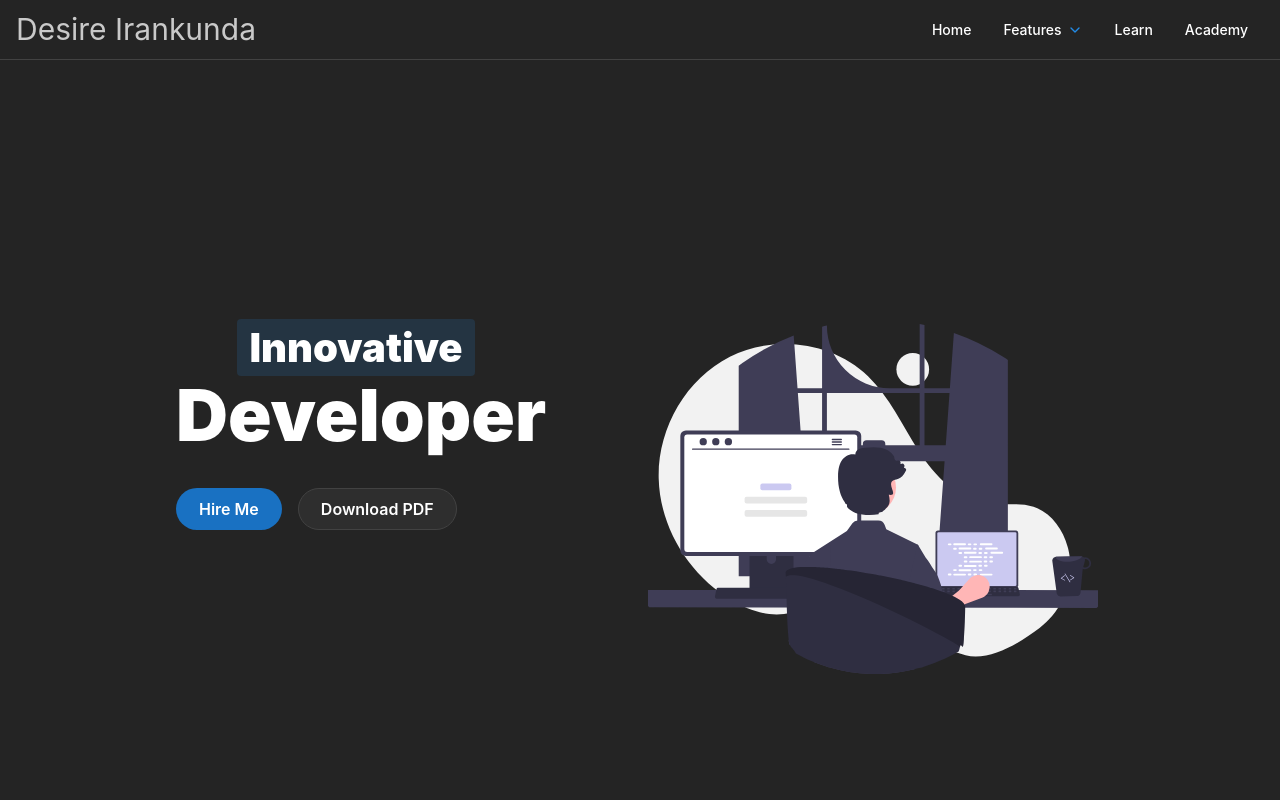
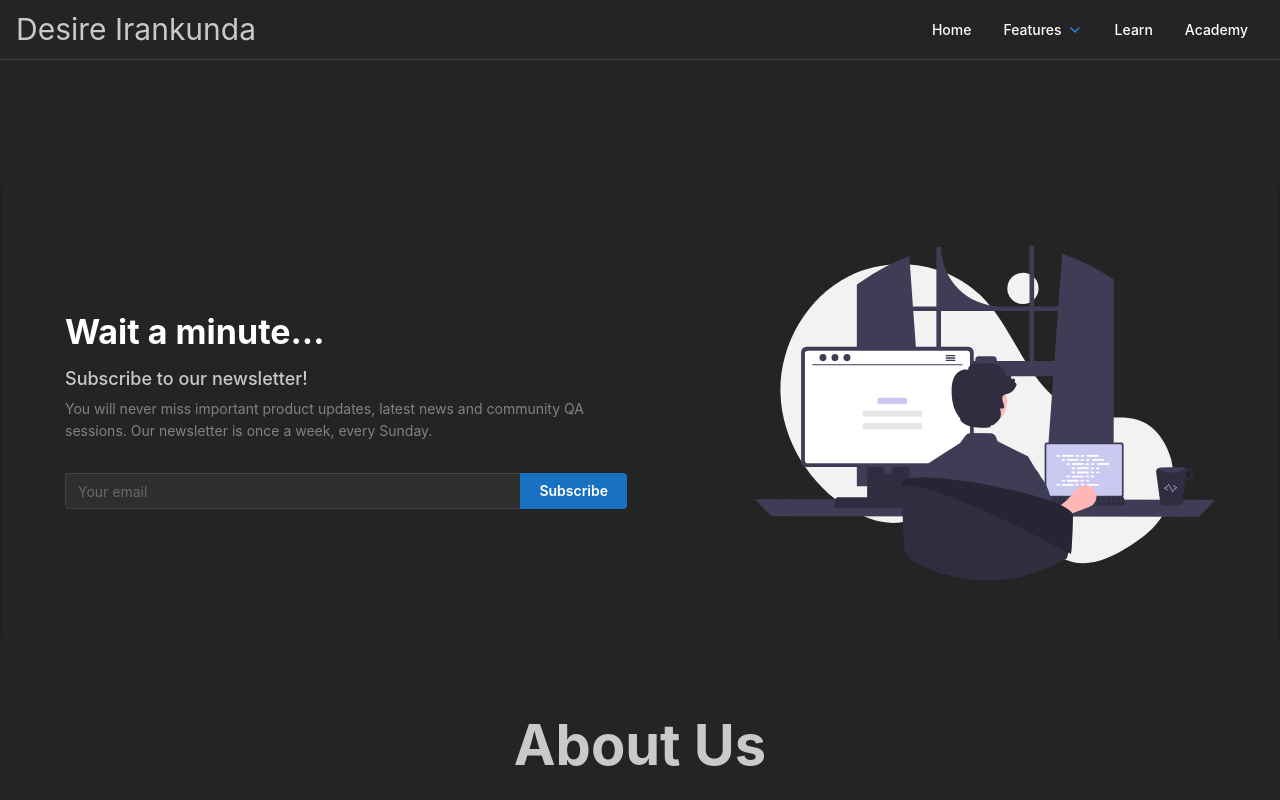
Before and after one commit to Deewiliams/My-portfolio, a React (Vite) app: page / in a window 1280 px wide. Shown: the top 800 px of the page. Built offline with nearby package versions, Linux system fonts and the light colour scheme.

Commit message:
cleaned the code

```diff
--- a/src/pages/Project/Project.module.css
+++ b/src/pages/Project/Project.module.css
@@ -4,9 +4,7 @@
 }
 
 .title {
-    font-family:
-      Greycliff CF,
-      var(--mantine-font-family);
+  font-family: Greycliff CF, var(--mantine-font-family);
   font-size: 32px;
   font-weight: 500;
   line-height: 1.5;
--- a/src/pages/landingPage/LandingPage.module.css
+++ b/src/pages/landingPage/LandingPage.module.css
@@ -1,60 +1,60 @@
-.inner {
+.wrapper {
   display: flex;
-  justify-content: space-between;
-  padding-top: calc(var(--mantine-spacing-xl) * 4);
-  padding-bottom: calc(var(--mantine-spacing-xl) * 4);
-  /* margin-top: 150px; */
+  align-items: center;
+  padding: calc(var(--mantine-spacing-xl) * 2);
+  border-radius: var(--mantine-radius-md);
+  /* background-color: light-dark(var(--mantine-color-white), var(--mantine-color-dark-8)); */
+  border: 1px solid light-dark(var(--mantine-color-gray-3), var(--mantine-color-dark-8));
+
+  @media (max-width: $mantine-breakpoint-sm) {
+    flex-direction: column-reverse;
+    padding: var(--mantine-spacing-xl);
+  }
 }
 
-.content {
-  max-width: 480px;
-  margin-right: calc(var(--mantine-spacing-xl) * 3);
+.image {
+  max-width: 40%;
 
-  @media (max-width: $mantine-breakpoint-md) {
+  @media (max-width: $mantine-breakpoint-sm) {
     max-width: 100%;
-    margin-right: 0;
+  }
+}
+
+.body {
+  padding-right: calc(var(--mantine-spacing-xl) * 4);
+
+  @media (max-width: $mantine-breakpoint-sm) {
+    padding-right: 0;
+    margin-top: var(--mantine-spacing-xl);
   }
 }
 
 .title {
   color: light-dark(var(--mantine-color-black), var(--mantine-color-white));
-  font-family: Greycliff CF, var(--mantine-font-family);
-  font-size: 2.5rem;
-  line-height: 1.2;
-  font-weight: 900;
-  text-align: center;
-
-  /* @media (max-width: $mantine-breakpoint-xs) {
-    font-size: 28px;
-  } */
+  font-family:
+    Greycliff CF,
+    var(--mantine-font-family);
+  line-height: 1;
+  margin-bottom: var(--mantine-spacing-md);
 }
 
-.developer {
-  color: light-dark(var(--mantine-color-black), var(--mantine-color-white));
-  font-family: Greycliff CF, var(--mantine-font-family);
-  font-size: 4.5rem;
-  line-height: 1.2;
-  font-weight: 900;
+.controls {
+  display: flex;
+  margin-top: var(--mantine-spacing-xl);
+}
+
+.inputWrapper {
+  width: 100%;
+  flex: 1;
+}
+
+.input {
+  border-top-right-radius: 0;
+  border-bottom-right-radius: 0;
+  border-right: 0;
 }
 
 .control {
-  @media (max-width: $mantine-breakpoint-xs) {
-    flex: 1;
-  }
+  border-top-left-radius: 0;
+  border-bottom-left-radius: 0;
 }
-
-.image {
-  width: 450px;
-  height: 350px;
-
-  @media (max-width: $mantine-breakpoint-md) {
-    margin-top: 100px;
-  }
-}
-
-.highlight {
-  position: relative;
-  background-color: var(--mantine-color-blue-light);
-  border-radius: var(--mantine-radius-sm);
-  padding: 4px 12px;
-}
--- a/src/pages/landingPage/LandingPage.tsx
+++ b/src/pages/landingPage/LandingPage.tsx
@@ -1,39 +1,70 @@
-import { Button, Container, Grid, Group, Image, Title } from "@mantine/core";
+import { Button, Image, Text, TextInput, Title } from "@mantine/core";
+// import image from "./image.svg";
 import classes from "./LandingPage.module.css";
-import coder from "../../assets/coder.svg";
+import coder from "../../assets/coder.svg"
 
 export function LandingPage() {
   return (
-    <Container my="md">
-         <div className={classes.inner}>
-      <Grid>
-        <Grid.Col span={{ base: 12, xs: 6 }}>
-          <div className={classes.content}>
-            <Title className={classes.title}>
-              <span className={classes.highlight}>Innovative</span>
-            </Title>
-            <Title className={classes.developer}>Developer</Title>
+    <div className={classes.wrapper}>
+      <div className={classes.body}>
+        <Title className={classes.title}>Wait a minute...</Title>
+        <Text fw={500} fz="lg" mb={5}>
+          Subscribe to our newsletter!
+        </Text>
+        <Text fz="sm" c="dimmed">
+          You will never miss important product updates, latest news and
+          community QA sessions. Our newsletter is once a week, every Sunday.
+        </Text>
 
-            <Group mt={30}>
-              <Button radius="xl" size="md" className={classes.control}>
-                Hire Me
-              </Button>
-              <Button
-                variant="default"
-                radius="xl"
-                size="md"
-                className={classes.control}
-              >
-                Download PDF
-              </Button>
-            </Group>
-          </div>
-        </Grid.Col>
-        <Grid.Col span={{ base: 12, xs: 6 }}>
-          <Image src={coder} className={classes.image} />
-        </Grid.Col>
-      </Grid>
+        <div className={classes.controls}>
+          <TextInput
+            placeholder="Your email"
+            classNames={{ input: classes.input, root: classes.inputWrapper }}
+          />
+          <Button className={classes.control}>Subscribe</Button>
+        </div>
       </div>
-    </Container>
+      <Image src={coder} className={classes.image} />
+    </div>
   );
 }
+
+// import { Button, Container, Grid, Group, Image, Title } from "@mantine/core";
+// import classes from "./LandingPage.module.css";
+// import coder from "../../assets/coder.svg";
+
+// export function LandingPage() {
+//   return (
+//     <Container my="md">
+//          <div className={classes.inner}>
+//       <Grid>
+//         <Grid.Col span={{ base: 12, xs: 6 }}>
+//           <div className={classes.content}>
+//             <Title className={classes.title}>
+//               <span className={classes.highlight}>Innovative</span>
+//             </Title>
+//             <Title className={classes.developer}>Developer</Title>
+
+//             <Group mt={30}>
+//               <Button radius="xl" size="md" className={classes.control}>
+//                 Hire Me
+//               </Button>
+//               <Button
+//                 variant="default"
+//                 radius="xl"
+//                 size="md"
+//                 className={classes.control}
+//               >
+//                 Download PDF
+//               </Button>
+//             </Group>
+//           </div>
+//         </Grid.Col>
+//         <Grid.Col span={{ base: 12, xs: 6 }}>
+//           <Image src={coder} className={classes.image} />
+//         </Grid.Col>
+//       </Grid>
+//       </div>
+//     </Container>
+//   );
+// }
```
Lines whose indentation alone changed are shown as unchanged.
